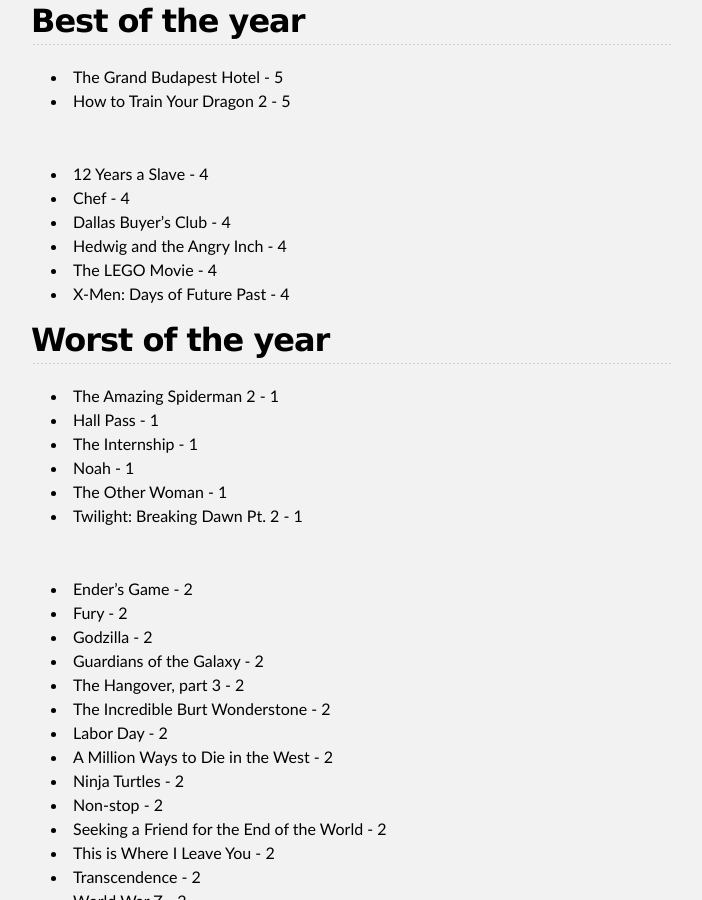
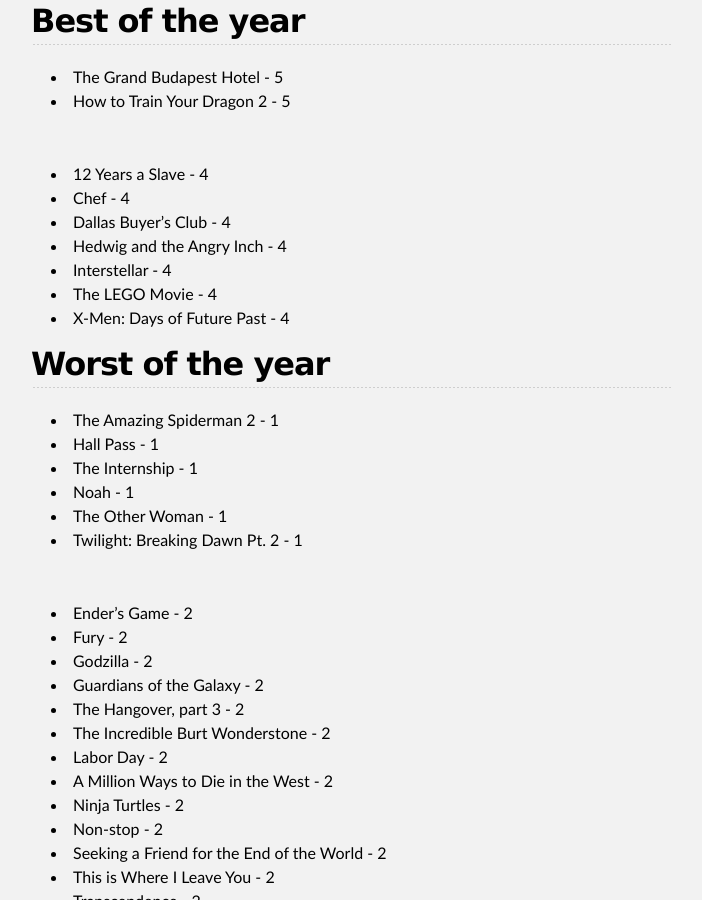
Before and after one commit to ordinaryzelig/ordinaryzelig.github.com, a Jekyll site: the page built from _posts/2015-01-01-year-in-movies-2014.md, in a window 1280 px wide and 900 px high, scrolled down 420 px. Shown: the whole window, without its empty margins (289-991 px from the left). Built offline with Jekyll 4.4.1, drawn with Linux system fonts in a browser that asks for light colours.

Commit message:
Add Interstellar.

```diff
--- a/_posts/2015-01-01-year-in-movies-2014.md
+++ b/_posts/2015-01-01-year-in-movies-2014.md
@@ -18,6 +18,7 @@
 * Chef - 4
 * Dallas Buyer's Club - 4
 * Hedwig and the Angry Inch - 4
+* Interstellar - 4
 * The LEGO Movie - 4
 * X-Men: Days of Future Past - 4
 
```
